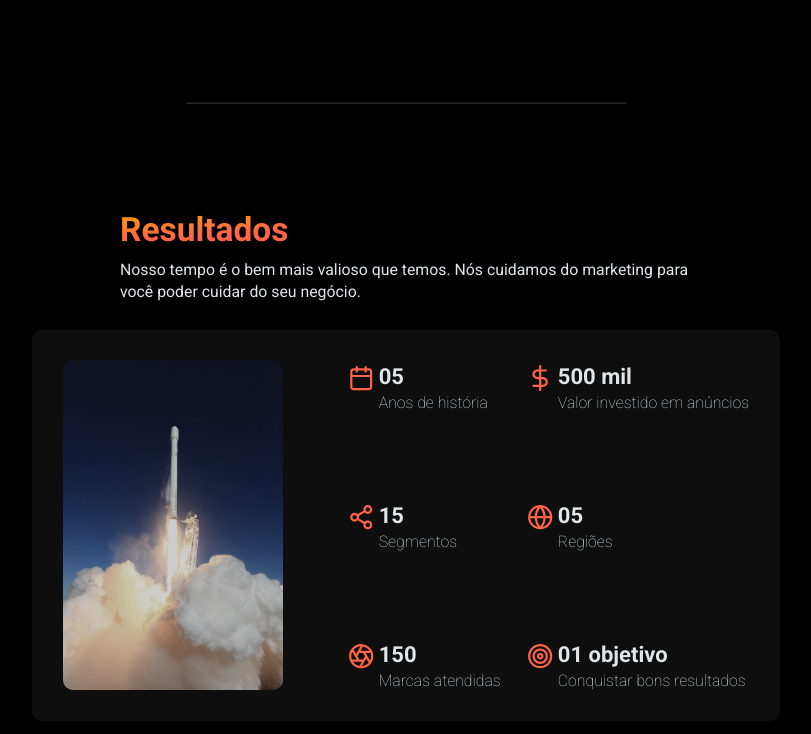
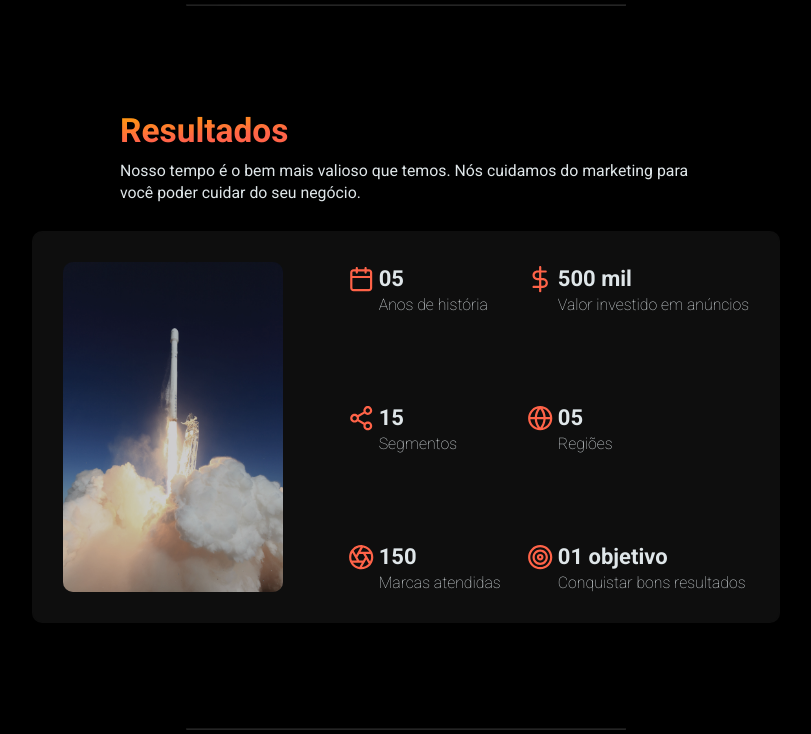
Before and after one commit to soustern/thx_digital, a website: page index.html in a window 1280 px wide. Shown: the part 1209-1943 px from the top of the page, without its empty margins (234-1045 px from the left). Drawn offline with Linux system fonts and the light colour scheme.

Commit message:
Start our numbers structure

```diff
--- a/index.html
+++ b/index.html
@@ -386,7 +386,7 @@
     */ -->
 
     <main>
-      <section id="about-us" class="about-us | mb-900">
+      <section id="about-us" class="about-us">
         <div class="about-us__content">
           <div class="about-us__left">
             <figure class="about-us__image">
@@ -413,9 +413,12 @@
         </div>
       </section>
 
-      <hr class="| mb-900" />
+      <hr class="" />
 
-      <section id="numbers" class="our-numbers | mb-900">
+      <section id="numbers" class="our-numbers">
+        <div class="our-numbers__side"></div>
+        <div class="our-numbers__body">
+          <div class="our-numbers__header">
             <div class="text-container | mb-300">
               <div class="text-container__content">
                 <h2
@@ -427,6 +430,7 @@
                   Nosso tempo é o bem mais valioso que temos. Nós cuidamos do
                   marketing para você poder cuidar do seu negócio.
                 </p>
+              </div>
             </div>
           </div>
           <!--  -->
@@ -446,7 +450,9 @@
                   <div class="modern-card--alt__item">
                     <div class="modern-card--alt__icons">
                       <svg>
-                      <use xlink:href="img/sprites-alt.svg#icon-calendar"></use>
+                        <use
+                          xlink:href="img/sprites-alt.svg#icon-calendar"
+                        ></use>
                       </svg>
                     </div>
                     <div class="modern-card--alt__text">
@@ -459,7 +465,9 @@
                   <div class="modern-card--alt__item">
                     <div class="modern-card--alt__icons">
                       <svg>
-                      <use xlink:href="img/sprites-alt.svg#icon-share-2"></use>
+                        <use
+                          xlink:href="img/sprites-alt.svg#icon-share-2"
+                        ></use>
                       </svg>
                     </div>
                     <div class="modern-card--alt__text">
@@ -470,7 +478,9 @@
                   <div class="modern-card--alt__item">
                     <div class="modern-card--alt__icons">
                       <svg>
-                      <use xlink:href="img/sprites-alt.svg#icon-aperture"></use>
+                        <use
+                          xlink:href="img/sprites-alt.svg#icon-aperture"
+                        ></use>
                       </svg>
                     </div>
                     <div class="modern-card--alt__text">
@@ -515,7 +525,9 @@
                       </svg>
                     </div>
                     <div class="modern-card--alt__text">
-                    <h3 class="modern-card--alt__text--heading">01 objetivo</h3>
+                      <h3 class="modern-card--alt__text--heading">
+                        01 objetivo
+                      </h3>
                       <p class="modern-card--alt__text--paragraph">
                         Conquistar bons resultados
                       </p>
@@ -525,9 +537,10 @@
               </div>
             </div>
           </div>
+        </div>
       </section>
 
-      <hr class="| mb-900" />
+      <hr class="" />
 
       <div class="text-container | mb-300">
         <div class="text-container__content">
--- a/sass/pages/_index.scss
+++ b/sass/pages/_index.scss
@@ -7,7 +7,7 @@
   max-width: var(--default-section-size);
 
   /* Positioning */
-  margin: 0 auto;
+  margin: 12rem auto;
 
   /* Other */
 
```
Also changed, not shown: css/style.css. Lines whose indentation alone changed are shown as unchanged.
